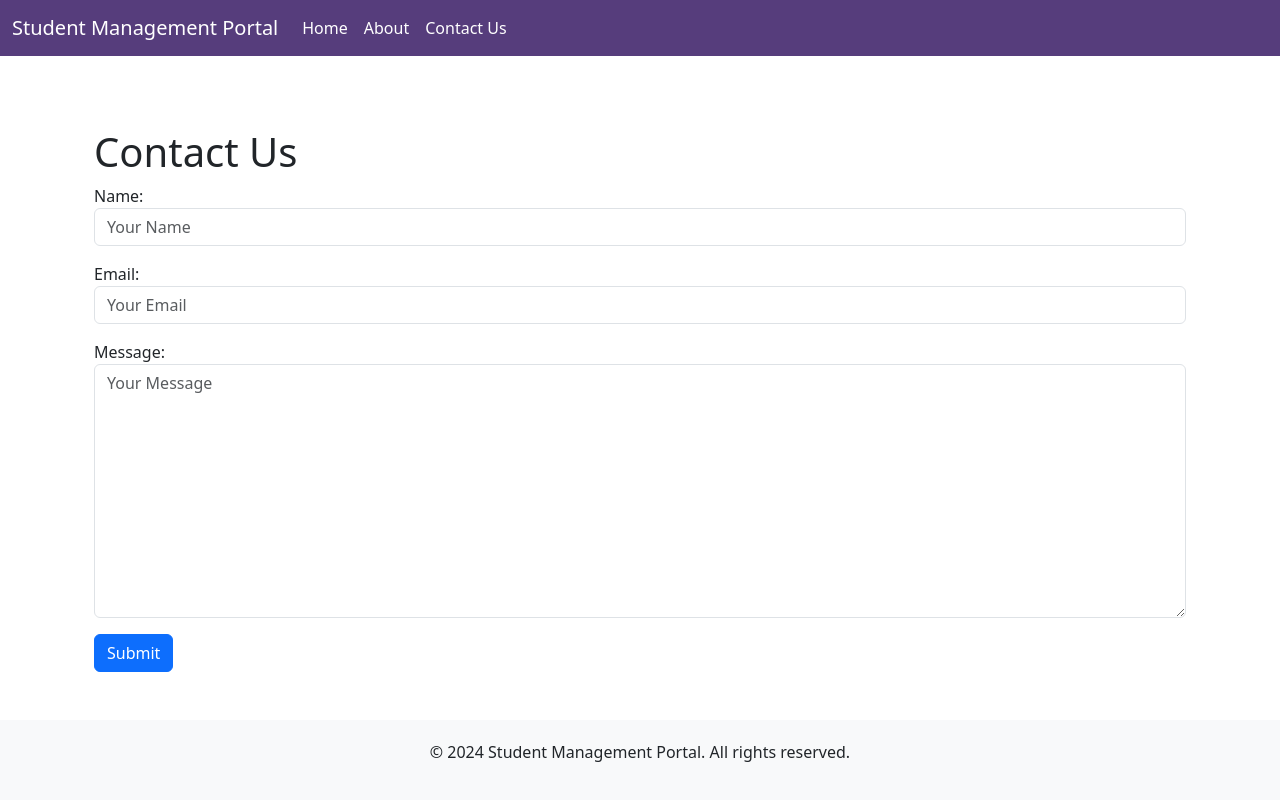
After one commit to Ramkrushna/sample-django-project, a Django app: page /students/contact-us/ in a window 1280 px wide. The commit adds this page. Run offline with Django 3.2, Linux system fonts and the light colour scheme.

Commit message:
Added django form example

```diff
--- /dev/null
+++ b/student_management/students_app/forms.py
@@ -0,0 +1,16 @@
+from django import forms
+
+class ContactForm(forms.Form):
+    name = forms.CharField(
+        max_length=100,
+        required=True,
+        widget=forms.TextInput(attrs={'class': 'form-control', 'placeholder': 'Your Name'}),
+    )
+    email = forms.EmailField(
+        required=True,
+        widget=forms.EmailInput(attrs={'class': 'form-control', 'placeholder': 'Your Email'}),
+    )
+    message = forms.CharField(
+        required=True,
+        widget=forms.Textarea(attrs={'class': 'form-control', 'placeholder': 'Your Message'}),
+    )
--- a/student_management/students_app/templates/students_app/base.html
+++ b/student_management/students_app/templates/students_app/base.html
@@ -66,6 +66,9 @@
                         <li class="nav-item">
                             <a class="nav-link" href="{% url 'about' %}">About</a>
                         </li>
+                        <li class="nav-item">
+                            <a class="nav-link" href="{% url 'contact_us' %}">Contact Us</a>
+                        </li>
                     </ul>
                 </div>
             </div>
--- /dev/null
+++ b/student_management/students_app/templates/students_app/contact.html
@@ -0,0 +1,14 @@
+{% extends 'students_app/base.html' %}
+
+{% block content %}
+    <div class="container mt-5">
+        <h1>Contact Us</h1>
+        <form method="post">
+            {% csrf_token %}
+            {{ form.as_p }}
+            <button type="submit" class="btn btn-primary">Submit</button>
+        </form>
+    </div>
+</body>
+</html>
+{% endblock %}
--- a/student_management/students_app/urls.py
+++ b/student_management/students_app/urls.py
@@ -7,4 +7,5 @@ urlpatterns = [
     path('list/', views.list_students, name='list_students'),
     path('delete/<int:student_id>/', views.delete_student, name='delete_student'),
     path('about/', views.about, name='about'),
+    path('contact-us/', views.contact_view, name='contact_us'),
 ]
--- a/student_management/students_app/views.py
+++ b/student_management/students_app/views.py
@@ -1,6 +1,8 @@
 from django.shortcuts import render, redirect
 from django.contrib import messages
 from .models import Student
+from .forms import ContactForm
+
 
 def add_student(request):
     if request.method == "POST":
@@ -42,3 +44,23 @@ def delete_student(request, student_id):
 
 def about(request):
     return render(request, 'students_app/about.html')
+
+
+def contact_view(request):
+    if request.method == 'POST':
+        form = ContactForm(request.POST)
+        if form.is_valid():
+            # Process form data
+            name = form.cleaned_data['name']
+            email = form.cleaned_data['email']
+            message = form.cleaned_data['message']
+
+            # Example: print to console or save to a database
+            print(f"Message from {name} <{email}>: {message}")
+            messages.success(request, "Form submitted Successfully!")
+            # Redirect or display a success message
+            return redirect('list_students')
+    else:
+        form = ContactForm()
+
+    return render(request, 'students_app/contact.html', {'form': form})
```
